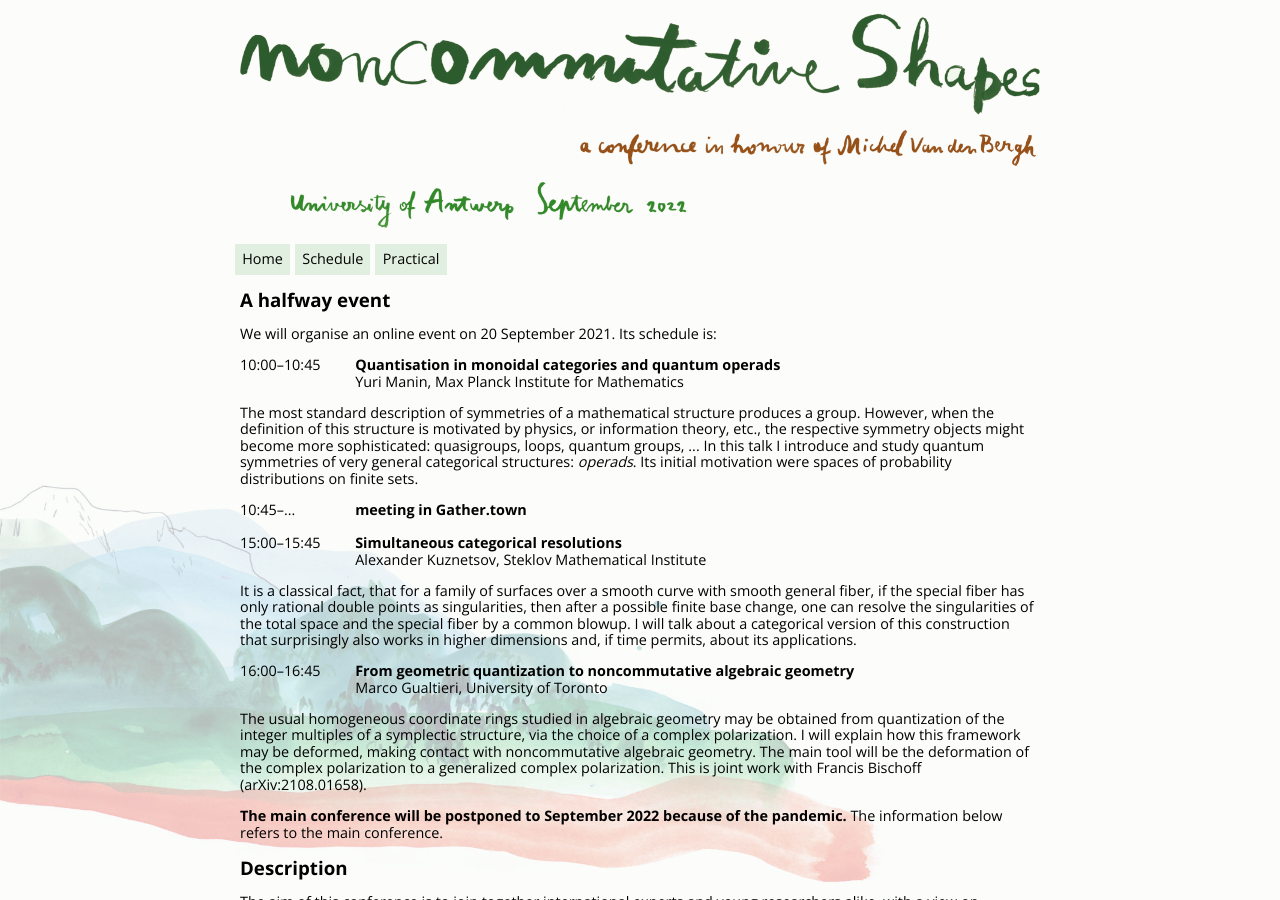
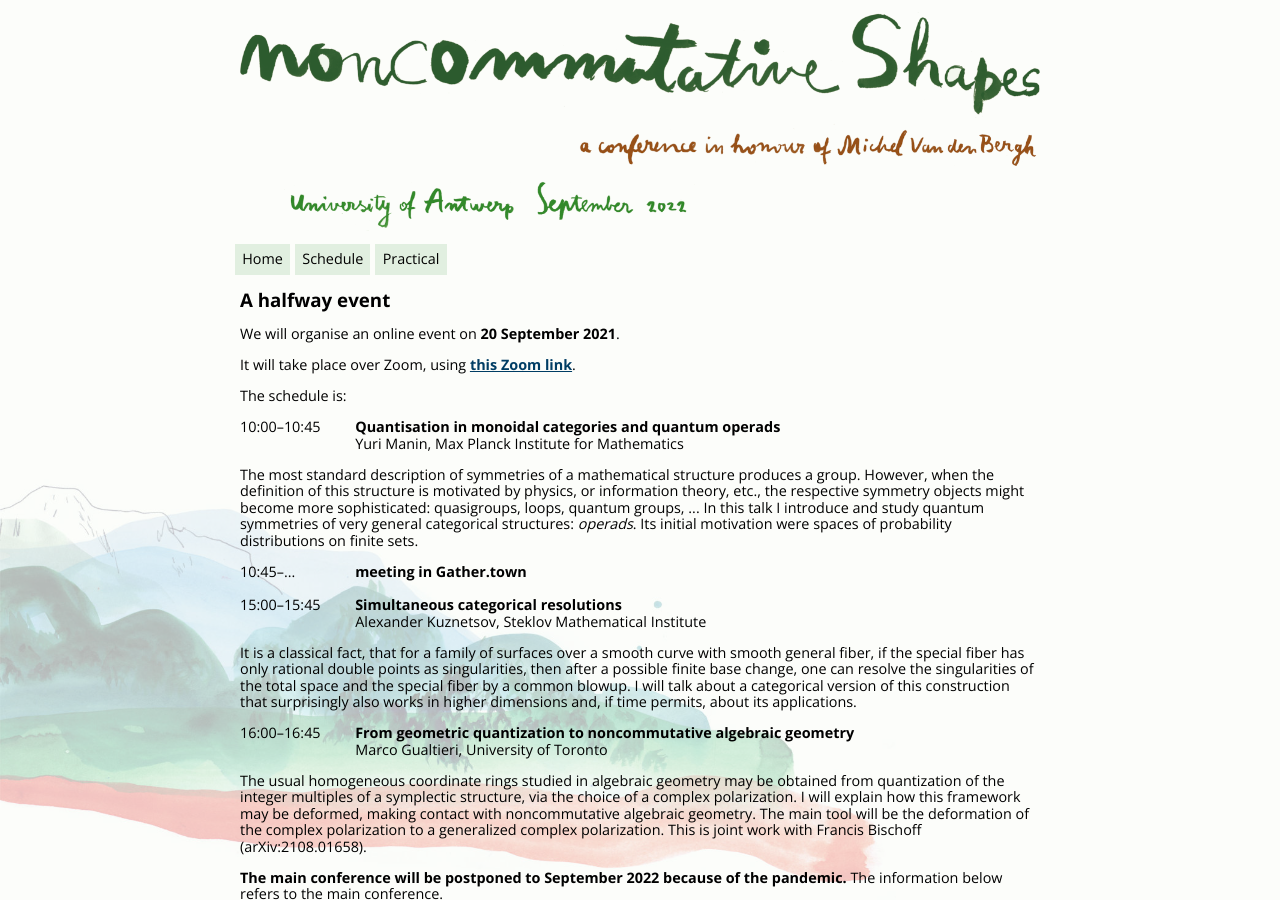
Before and after one commit to ncag-info/antwerp-2020, a Jekyll site: the page built from index.html, in a window 1280 px wide and 900 px high. Built offline with Jekyll 4.4.1, drawn with Linux system fonts in a browser that asks for light colours; nearby versions of some CDN libraries; library files that are not in the unit come from our copies.

Commit message:
Add Zoom link

```diff
--- a/index.html
+++ b/index.html
@@ -4,9 +4,12 @@ layout: default
 
 
 <h2>A halfway event</h2>
-<p>We will organise an online event on 20 September 2021. Its schedule is:
+<p>We will organise an online event on <strong>20 September 2021</strong>.
+<p>It will take place over Zoom, using <strong><a href="https://uni-bonn.zoom.us/j/97667106775?pwd=VDVzaGQzNFRJVWpWcGo1cGljcjY0Zz09">this Zoom link</a></strong>.
+<p>The schedule is:
 
 {% include halfway-schedule.html %}
+
 
 <p><strong>The main conference will be postponed to September 2022 because of the pandemic.</strong> The information below refers to the main conference.
 
```
